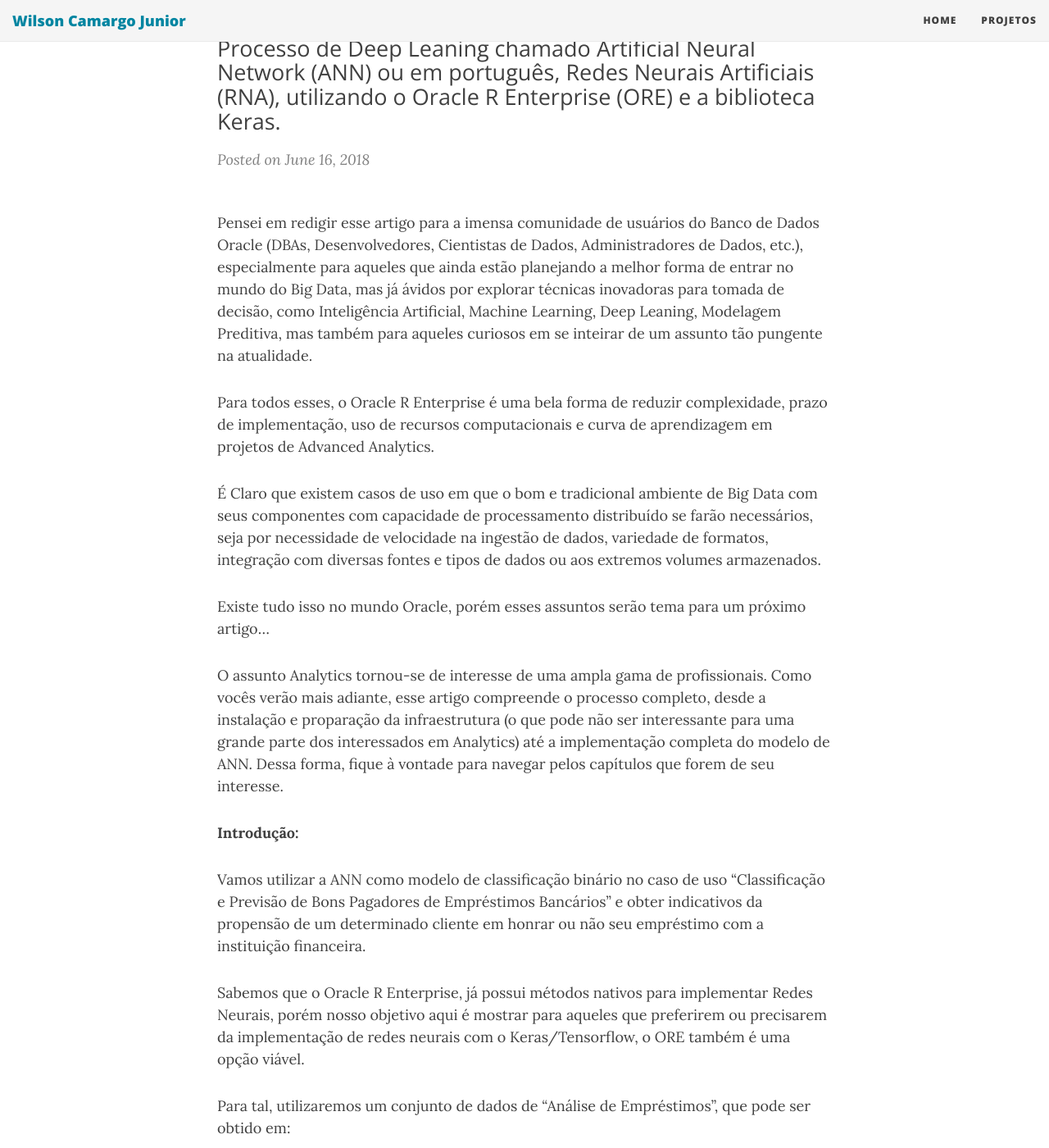
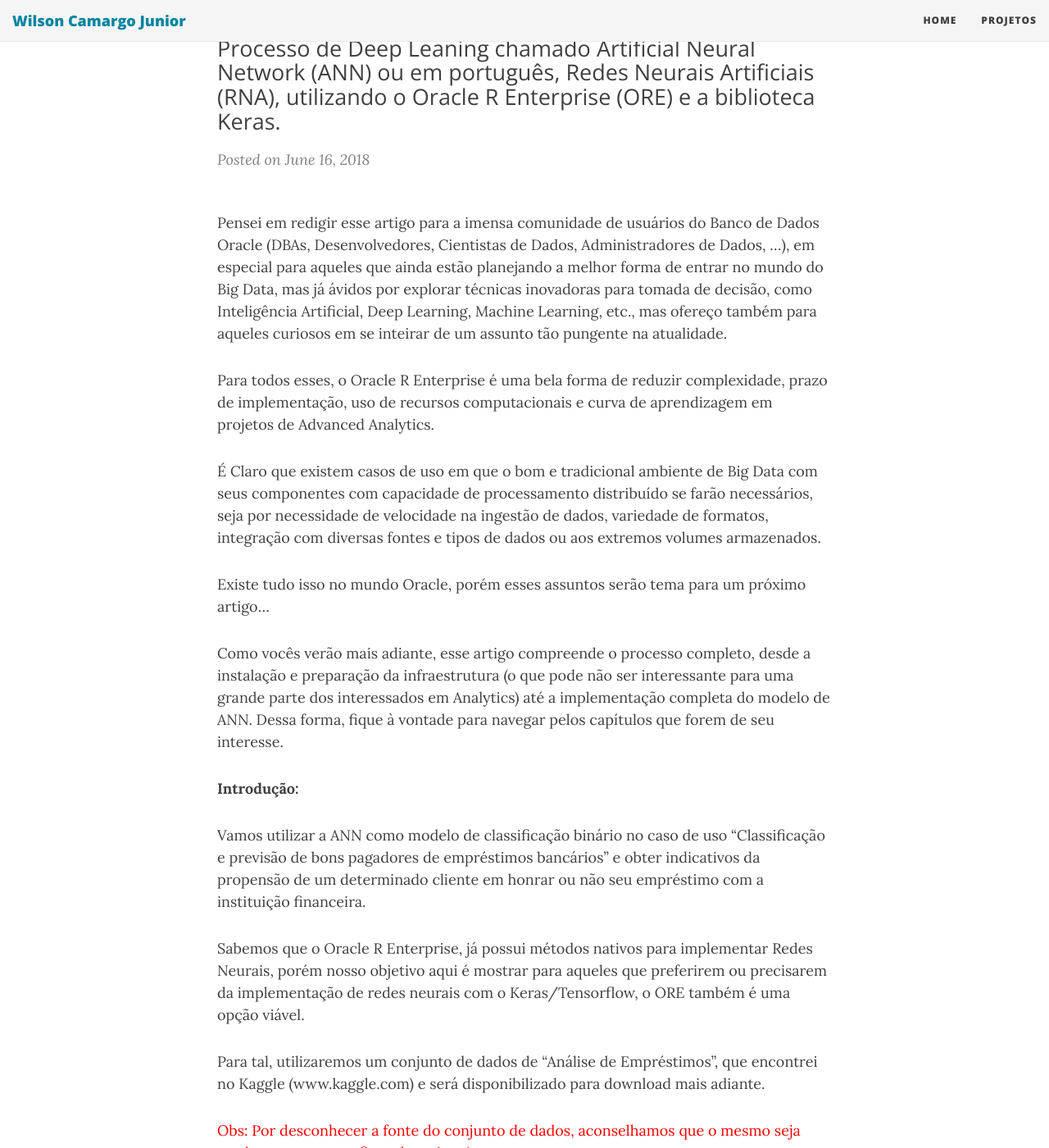
Before and after one commit to wilson-camargo-jr/teste, a Jekyll site: the page built from _posts/2018-06-16-ANN-ORE-P1.md, in a window 1280 px wide and 1400 px high, scrolled down 291 px. Shown: the whole window at 82% size. Built offline with Jekyll 4.4.1, drawn with Linux system fonts in a browser that asks for light colours; nearby versions of some CDN libraries; comment, search, counter and statistics services are not loaded; some of the changed text lies outside the part shown.

Commit message:
Update 2018-06-16-ANN-ORE-P1.md

```diff
--- a/_posts/2018-06-16-ANN-ORE-P1.md
+++ b/_posts/2018-06-16-ANN-ORE-P1.md
@@ -4,7 +4,7 @@
 subtitle: Nesse artigo vamos mostrar como implementar um Processo de Deep Leaning chamado Artificial Neural Network (ANN) ou em português, Redes Neurais Artificiais (RNA), utilizando o Oracle R Enterprise (ORE) e a biblioteca Keras.
 ---
 
-Pensei em redigir esse artigo para a imensa comunidade de usuários do Banco de Dados Oracle (DBAs, Desenvolvedores, Cientistas de Dados, Administradores de Dados, etc.), especialmente para aqueles que ainda estão planejando a melhor forma de entrar no mundo do Big Data, mas já ávidos por explorar técnicas inovadoras para tomada de decisão, como Inteligência Artificial, Machine Learning, Deep Leaning, Modelagem Preditiva, mas também para aqueles curiosos em se inteirar de um assunto tão pungente na atualidade.
+Pensei em redigir esse artigo para a imensa comunidade de usuários do Banco de Dados Oracle (DBAs, Desenvolvedores, Cientistas de Dados, Administradores de Dados, ...), em especial para aqueles que ainda estão planejando a melhor forma de entrar no mundo do Big Data, mas já ávidos por explorar técnicas inovadoras para tomada de decisão, como Inteligência Artificial, Deep Learning, Machine Learning, etc.,  mas ofereço também para aqueles curiosos em se inteirar de um assunto tão pungente na atualidade.
 
 Para todos esses, o Oracle R Enterprise é uma bela forma de reduzir complexidade, prazo de implementação, uso de recursos computacionais e curva de aprendizagem em projetos de Advanced Analytics.
 
@@ -12,18 +12,16 @@
 
 Existe tudo isso no mundo Oracle, porém esses assuntos serão tema para um próximo artigo...
 
-O assunto Analytics tornou-se de interesse de uma ampla gama de profissionais. Como vocês verão mais adiante, esse artigo compreende o processo completo, desde a instalação e proparação da infraestrutura (o que pode não ser interessante para uma grande parte dos interessados em Analytics) até a implementação completa do modelo de ANN. Dessa forma, fique à vontade para navegar pelos capítulos que forem de seu interesse.
+Como vocês verão mais adiante, esse artigo compreende o processo completo, desde a instalação e preparação da infraestrutura (o que pode não ser interessante para uma grande parte dos interessados em Analytics) até a implementação completa do modelo de ANN. Dessa forma, fique à vontade para navegar pelos capítulos que forem de seu interesse.
 
 
 **Introdução:**
 
-Vamos utilizar a ANN como modelo de classificação binário no caso de uso “Classificação e Previsão de Bons Pagadores de Empréstimos Bancários” e obter indicativos da propensão de um determinado cliente em honrar ou não seu empréstimo com a instituição financeira.
+Vamos utilizar a ANN como modelo de classificação binário no caso de uso “Classificação e previsão de bons pagadores de empréstimos bancários” e obter indicativos da propensão de um determinado cliente em honrar ou não seu empréstimo com a instituição financeira.
 
 Sabemos que o Oracle R Enterprise, já possui métodos nativos para implementar Redes Neurais, porém nosso objetivo aqui é mostrar para aqueles que preferirem ou precisarem da implementação de redes neurais com o Keras/Tensorflow, o ORE também é uma opção viável.
 
-Para tal, utilizaremos um conjunto de dados de “Análise de Empréstimos”, que pode ser obtido em:
-<sub><a href="https://www.kaggle.com/aaveer/loan-analysis" target="_blank">https://www.kaggle.com/aaveer/loan-analysis</a></sub>
-<sub>**Obs: Você não precisa fazer o download do dataset ainda.**</sub>
+Para tal, utilizaremos um conjunto de dados de “Análise de Empréstimos”, que encontrei no Kaggle (www.kaggle.com) e será disponibilizado para download mais adiante.
 
 <span style="color:red">Obs: Por desconhecer a fonte do conjunto de dados, aconselhamos que o mesmo seja usado somente para fins educacionais.</span>
 
```
